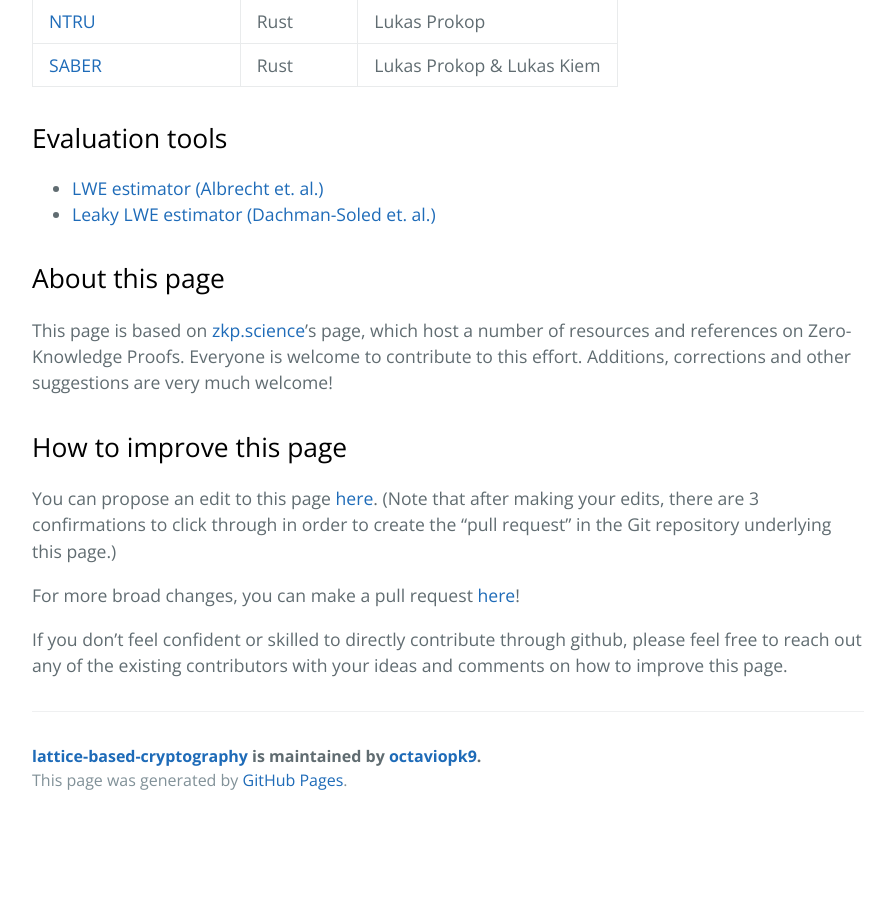
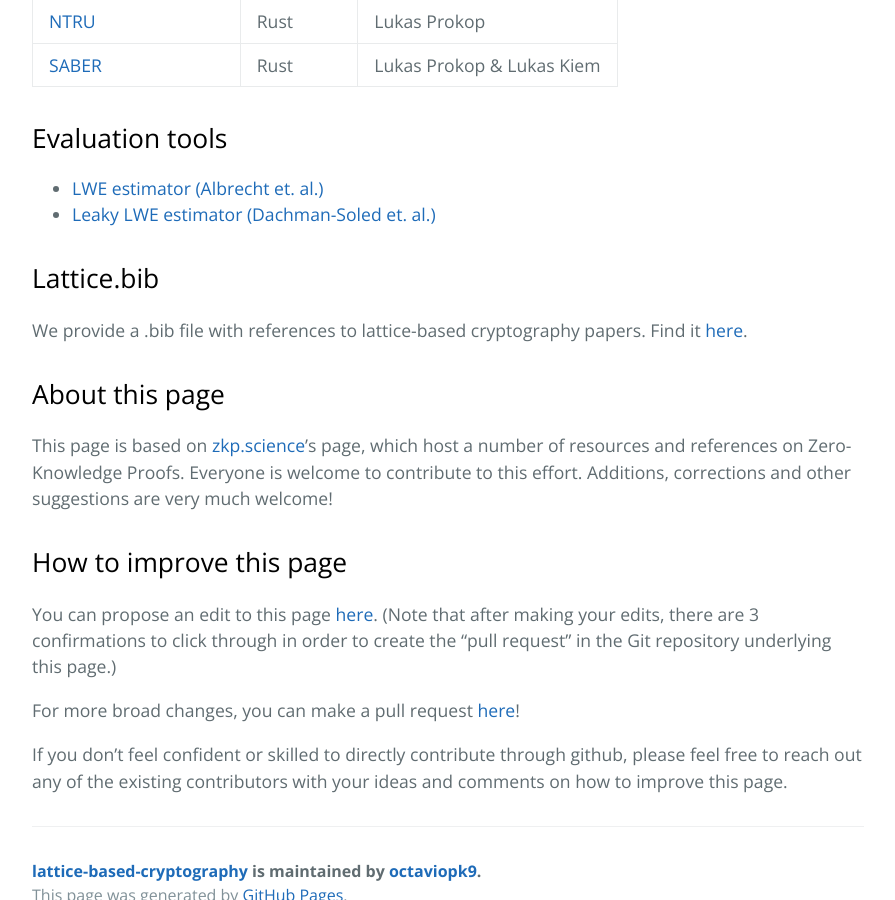
Before and after one commit to octaviopk9/lattice-based-cryptography, a Jekyll site: the page built from index.md, in a window 1280 px wide and 900 px high, scrolled down 2220 px. Shown: the whole window, without its empty margins (192-1087 px from the left). Built offline with Jekyll 4.4.1, drawn with Linux system fonts in a browser that asks for light colours; our own code applies the rules of GitHub Pages for plain Markdown files; before the commit the page ends 3044 px from its top, so only the background shows below that.

Commit message:
Reference added

```diff
--- a/index.md
+++ b/index.md
@@ -67,6 +67,10 @@ layout: default
 - [TODO](./another-page.html).
 -->
 
+## Lattice.bib
+
+We provide a .bib file with references to lattice-based cryptography papers. Find it [here](https://github.com/octaviopk9/lattice-based-cryptography/blob/main/lattices.bib).
+
 ## About this page
 
 This page is based on [zkp.science](https://zkp.science/)'s page, which host a number of resources and references on Zero-Knowledge Proofs. Everyone is welcome to contribute to this effort. Additions, corrections and other suggestions are very much welcome!
```
